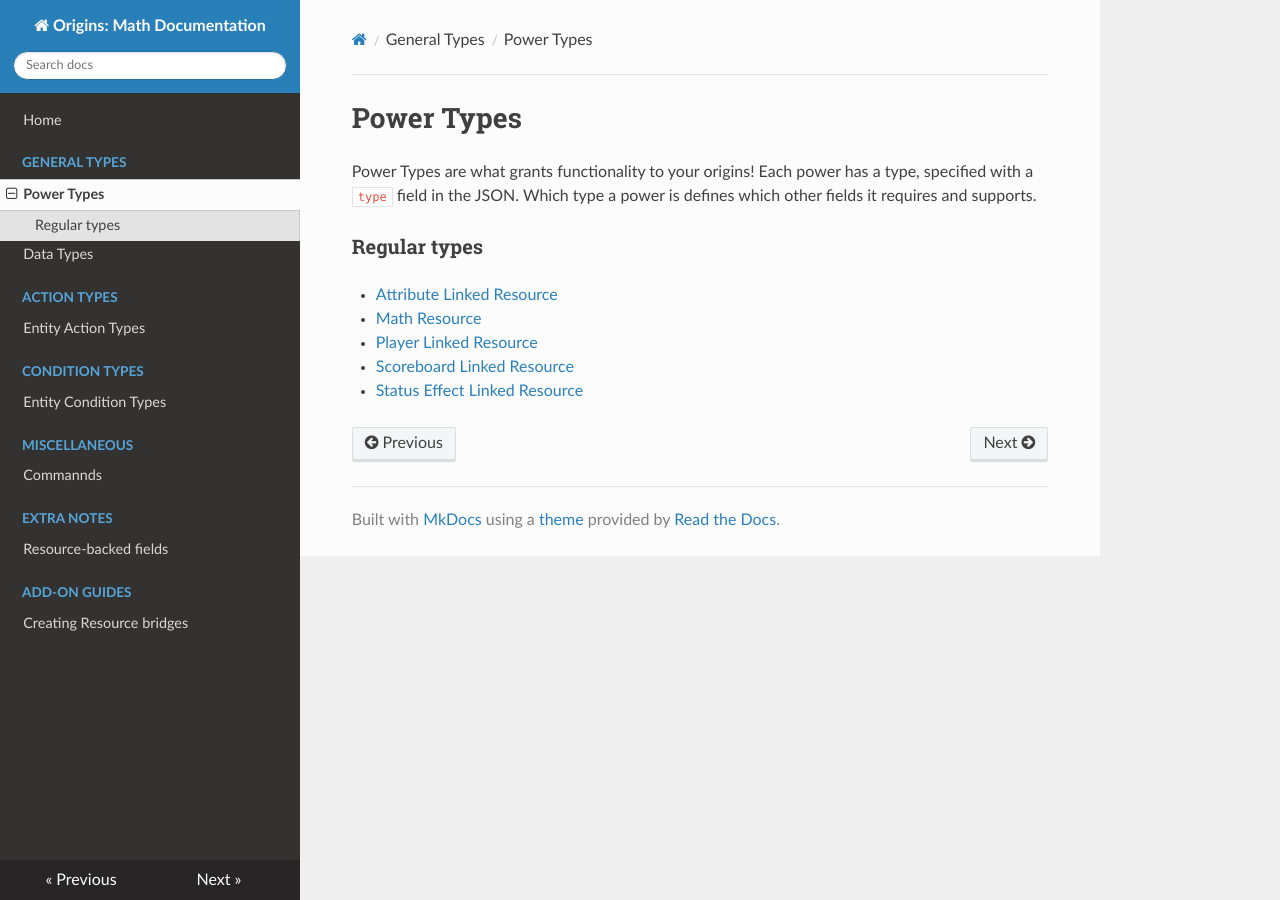
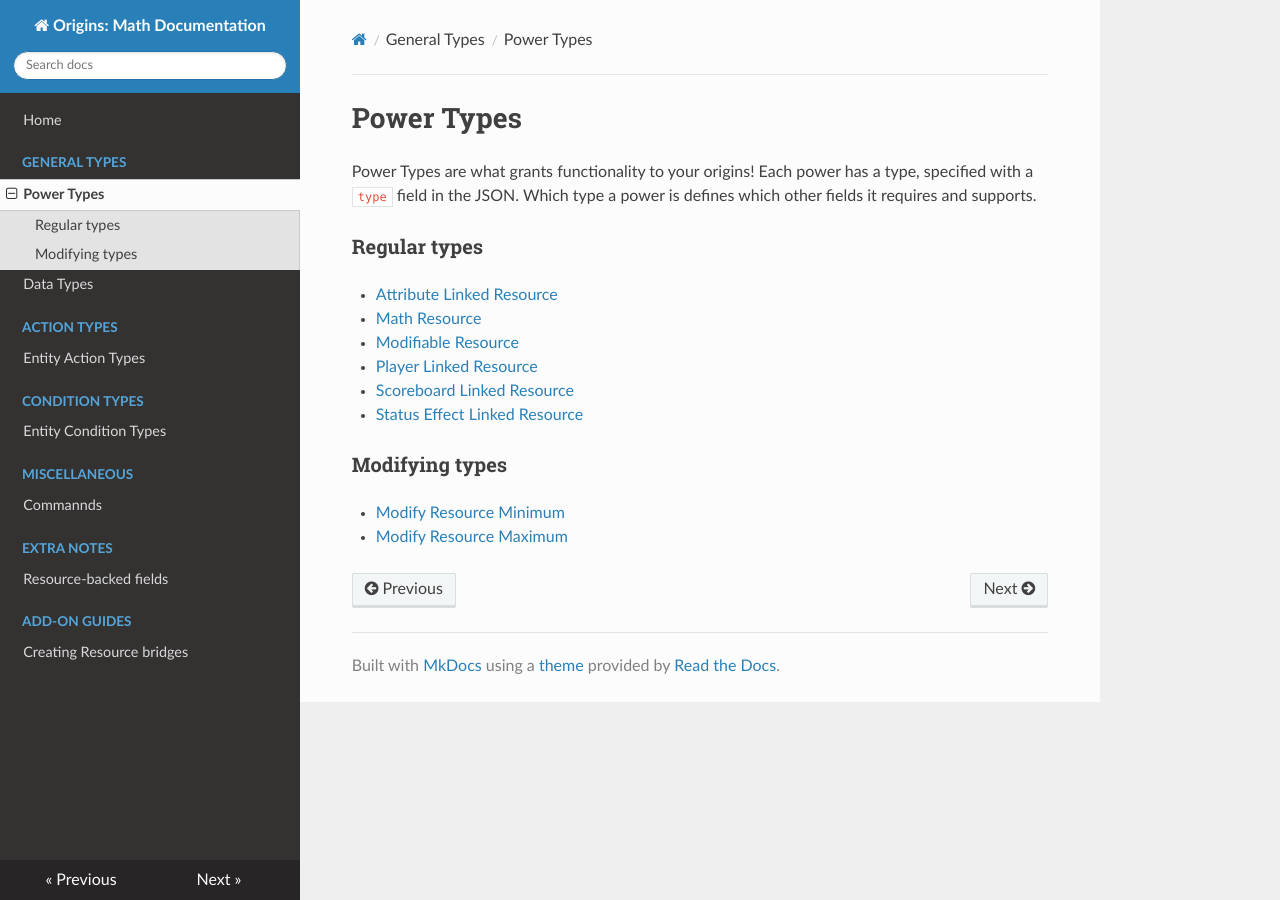
Before and after one commit to xrickastley/origins-math-docs, an MkDocs documentation site: the page built from docs/types/power_types.md, in a window 1280 px wide. Built offline with MkDocs 1.6.1, drawn with Linux system fonts in a browser that asks for light colours; nearby versions of some CDN libraries.

Commit message:
Added new power types.

```diff
--- a/docs/types/power_types.md
+++ b/docs/types/power_types.md
@@ -5,6 +5,11 @@ Power Types are what grants functionality to your origins! Each power has a type
 ### Regular types
 - [Attribute Linked Resource](./power_types/attribute_linked_resource.md)
 - [Math Resource](./power_types/math_resource.md)
+- [Modifiable Resource](./power_types/modifiable_resource.md)
 - [Player Linked Resource](./power_types/player_linked_resource.md)
 - [Scoreboard Linked Resource](./power_types/scoreboard_linked_resource.md)
 - [Status Effect Linked Resource](./power_types/status_effect_linked_resource.md)
+
+### Modifying types
+- [Modify Resource Minimum](./power_types/modify_resource_minimum.md)
+- [Modify Resource Maximum](./power_types/modify_resource_maximum.md)
```
